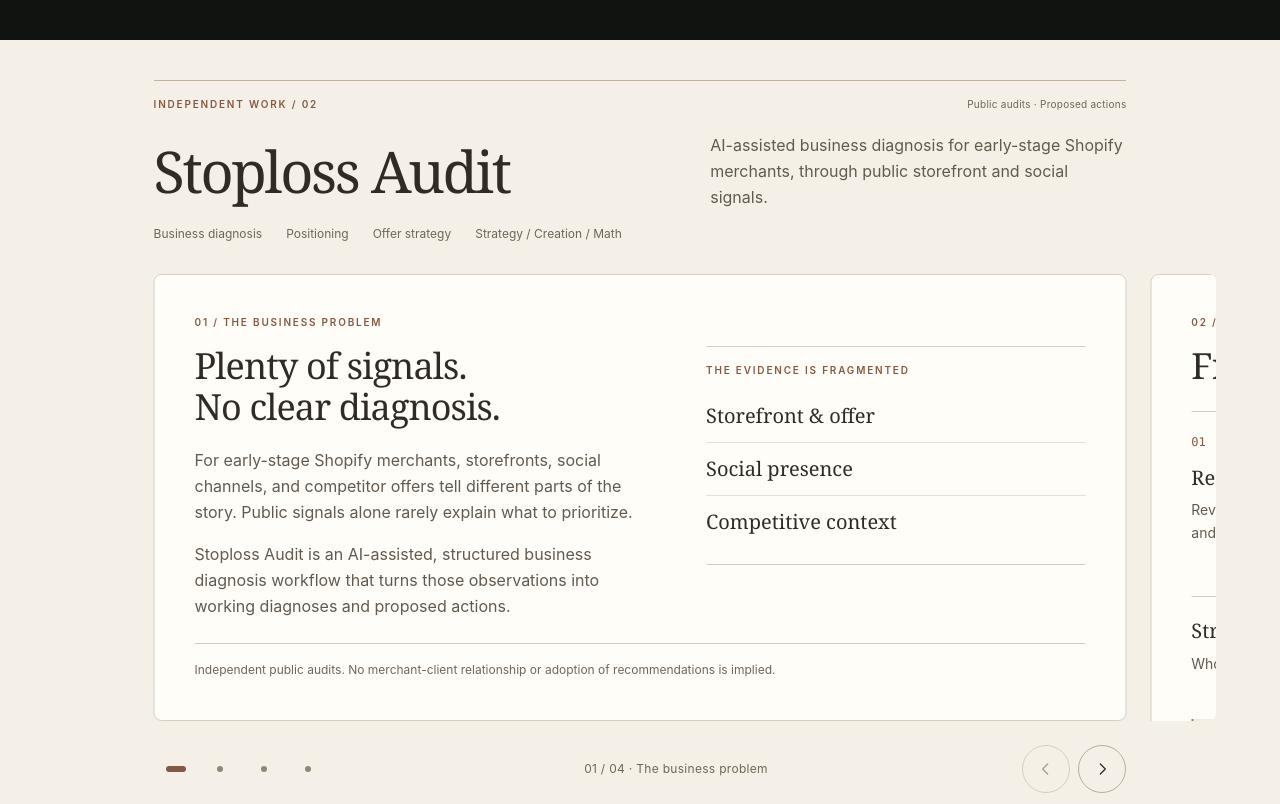
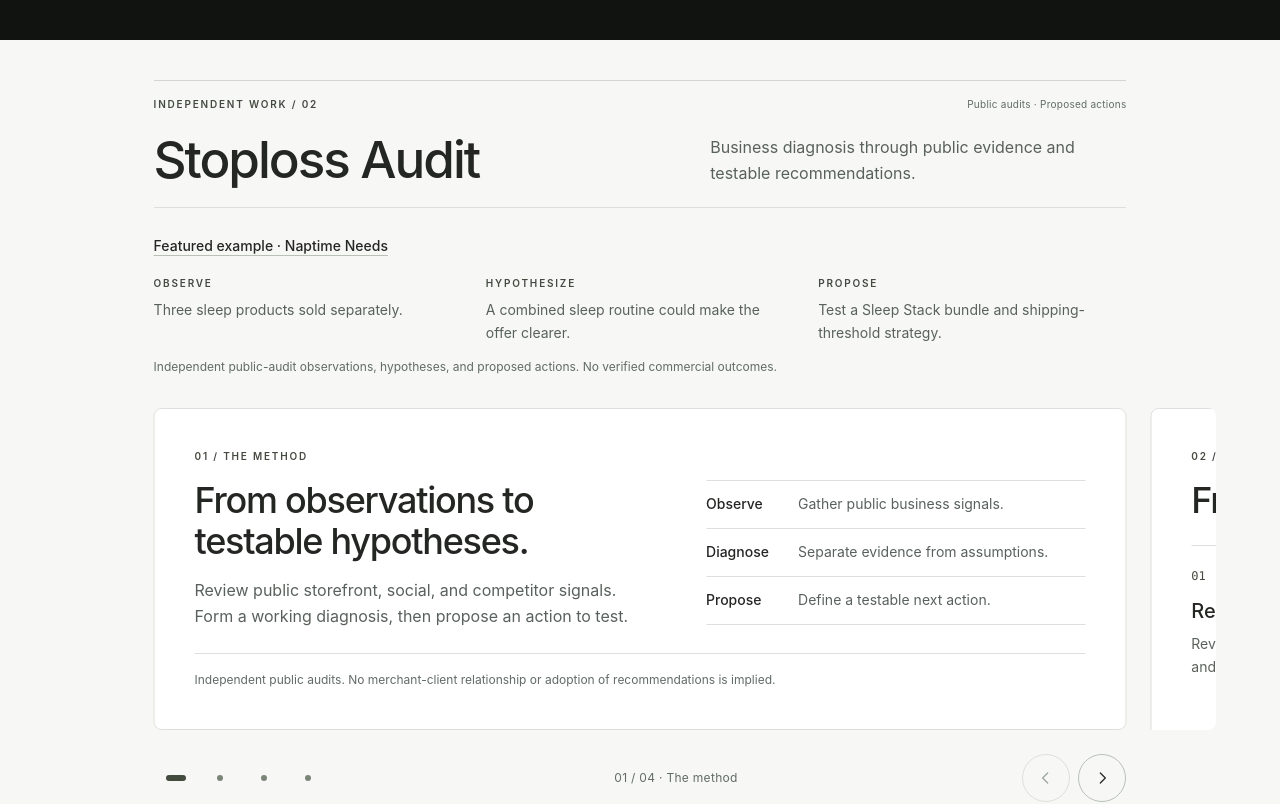
Before and after one commit to hansonz1/Personal-portfolio, a React (Vite) app: page / in a window 1280 px wide. Shown: the part 1940-2744 px from the top of the page. Built offline with nearby package versions, Linux system fonts and the light colour scheme.

Commit message:
Refine Stoploss visual design and evidence storytelling

```diff
--- a/src/components/StoplossFeaturedProject.jsx
+++ b/src/components/StoplossFeaturedProject.jsx
@@ -1,17 +1,18 @@
 import ProjectCarousel from './ProjectCarousel.jsx'
 import { stoplossAudits } from '../data/stoplossAudits.js'
 
-const eyebrow = 'text-[10px] font-semibold tracking-[0.18em] text-[#835b43] uppercase'
-const heading = 'max-w-[820px] font-serif text-[clamp(1.75rem,3vw,2.25rem)] leading-[1.13] tracking-[-0.025em]'
-const body = 'text-base leading-relaxed text-[#625a4e]'
+const eyebrow = 'text-[10px] font-semibold tracking-[0.18em] text-[#454a41] uppercase'
+const heading = 'max-w-[820px] font-medium text-[clamp(1.75rem,3vw,2.25rem)] leading-[1.12] tracking-[-0.035em]'
+const body = 'text-base leading-relaxed text-[#59615c]'
+const featuredExample = stoplossAudits.find(audit => audit.name === 'Naptime Needs')
 
 function FeaturedAudit({ audit }) {
   return (
-    <article className="min-w-0 border-t border-[#d6cec0] pt-4">
-      <h4 className="font-serif text-2xl leading-tight tracking-tight">{audit.name}</h4>
-      <p className="mt-3 text-sm leading-relaxed text-[#625a4e]">{audit.observation}</p>
-      <p className="mt-3 text-sm leading-relaxed text-[#625a4e]">
-        <span className="font-medium text-[#302b24]">Proposed:</span> {audit.action}
+    <article className="min-w-0 border-t border-[#dce0dc] pt-4">
+      <h4 className="font-medium text-2xl leading-tight tracking-tight">{audit.name}</h4>
+      <p className="mt-3 text-sm leading-relaxed text-[#59615c]">{audit.observation}</p>
+      <p className="mt-3 text-sm leading-relaxed text-[#59615c]">
+        <span className="font-medium text-[#242623]">Proposed:</span> {audit.action}
       </p>
     </article>
   )
@@ -20,28 +21,29 @@ function FeaturedAudit({ audit }) {
 const slides = [
   {
     id: 'problem',
-    label: 'The business problem',
+    label: 'The method',
     content: (
       <div>
-        <p className={eyebrow}>01 / The business problem</p>
-        <div className="mt-4 grid items-start gap-7 lg:grid-cols-[1.1fr_0.9fr] lg:gap-12">
-          <div className="max-w-[540px]">
-            <h3 className={heading}>Plenty of signals.<br />No clear diagnosis.</h3>
-            <div className="mt-5 space-y-4">
-              <p className={body}>For early-stage Shopify merchants, storefronts, social channels, and competitor offers tell different parts of the story. Public signals alone rarely explain what to prioritize.</p>
-              <p className={body}>Stoploss Audit is an AI-assisted, structured business diagnosis workflow that turns those observations into working diagnoses and proposed actions.</p>
-            </div>
+        <p className={eyebrow}>01 / The method</p>
+        <div className="mt-4 grid items-start gap-5 lg:grid-cols-[1.1fr_0.9fr] lg:gap-12">
+          <div className="min-w-0">
+            <h3 className={heading}>From observations to testable hypotheses.</h3>
+            <p className={`mt-4 max-w-[620px] ${body}`}>Review public storefront, social, and competitor signals. Form a working diagnosis, then propose an action to test.</p>
           </div>
-          <div className="border-t border-[#d6cec0] py-4 lg:border-b">
-            <p className={eyebrow}>The evidence is fragmented</p>
-            <ul className="mt-3 divide-y divide-[#e6dfd3] font-serif text-xl">
-              {['Storefront & offer', 'Social presence', 'Competitive context'].map((signal) => (
-                <li key={signal} className="py-3">{signal}</li>
-              ))}
-            </ul>
-          </div>
+          <ol aria-label="Analytical process" className="min-w-0 divide-y divide-[#dce0dc] border-y border-[#dce0dc]">
+            {[
+              ['Observe', 'Gather public business signals.'],
+              ['Diagnose', 'Separate evidence from assumptions.'],
+              ['Propose', 'Define a testable next action.'],
+            ].map(([label, detail]) => (
+              <li key={label} className="grid grid-cols-[4.5rem_1fr] items-baseline gap-3 py-2.5 lg:grid-cols-[5rem_1fr] lg:py-3">
+                <span className="text-sm font-medium text-[#242623]">{label}</span>
+                <p className="text-sm leading-relaxed text-[#59615c]">{detail}</p>
+              </li>
+            ))}
+          </ol>
         </div>
-        <p className="mt-6 border-t border-[#d6cec0] pt-4 text-xs leading-relaxed text-[#706657]">Independent public audits. No merchant-client relationship or adoption of recommendations is implied.</p>
+        <p className="mt-6 border-t border-[#dce0dc] pt-4 text-xs leading-relaxed text-[#626b66]">Independent public audits. No merchant-client relationship or adoption of recommendations is implied.</p>
       </div>
     ),
   },
@@ -59,27 +61,27 @@ const slides = [
             ['Compare alternatives', 'Put the offer in its competitor context.'],
             ['Analyze & prioritize', 'Apply Strategy / Creation / Math, then propose next actions.'],
           ].map(([title, detail], index) => (
-            <li key={title} className="min-w-0 border-t border-[#d6cec0] pt-4">
-              <span className="font-mono text-xs text-[#835b43]">0{index + 1}</span>
-              <h4 className="mt-3 font-serif text-xl leading-snug">{title}</h4>
-              <p className="mt-2 text-sm leading-relaxed text-[#625a4e]">{detail}</p>
+            <li key={title} className="min-w-0 border-t border-[#dce0dc] pt-4">
+              <span className="font-mono text-xs text-[#454a41]">0{index + 1}</span>
+              <h4 className="mt-3 font-medium text-xl leading-snug">{title}</h4>
+              <p className="mt-2 text-sm leading-relaxed text-[#59615c]">{detail}</p>
             </li>
           ))}
         </ol>
-        <dl className="mt-6 grid gap-5 border-t border-[#d6cec0] pt-5 sm:grid-cols-3">
+        <dl className="mt-6 grid gap-5 border-t border-[#dce0dc] pt-5 sm:grid-cols-3">
           {[
             ['Strategy', 'Who is the buyer, and why this offer?'],
             ['Creation', 'How clearly do the message and presentation express the value?'],
             ['Math', 'Which commercial assumptions need more evidence?'],
           ].map(([title, detail]) => (
             <div key={title}>
-              <dt className="font-serif text-xl">{title}</dt>
-              <dd className="mt-2 text-sm leading-relaxed text-[#625a4e]">{detail}</dd>
+              <dt className="font-medium text-xl">{title}</dt>
+              <dd className="mt-2 text-sm leading-relaxed text-[#59615c]">{detail}</dd>
             </div>
           ))}
         </dl>
-        <aside className="mt-5 border-l-2 border-[#a37a59] bg-[#f3eee4] px-5 py-3 text-sm leading-relaxed text-[#625a4e]">
-          <strong className="font-semibold text-[#302b24]">The limits of public evidence.</strong>{' '}
+        <aside className="mt-5 border-l-2 border-[#a5aea2] bg-[#f2f4f0] px-5 py-3 text-sm leading-relaxed text-[#59615c]">
+          <strong className="font-semibold text-[#242623]">The limits of public evidence.</strong>{' '}
           Information is incomplete. Private conversion, margin, and CAC data are generally unavailable, so recommendations remain hypotheses to test.
         </aside>
       </div>
@@ -97,19 +99,19 @@ const slides = [
         </div>
         <div className="mt-6">
           <p className={`${eyebrow} mb-3`}>Supporting perspectives</p>
-          <ul className="divide-y divide-[#d6cec0] border-y border-[#d6cec0]">
+          <ul className="divide-y divide-[#dce0dc] border-y border-[#dce0dc]">
             {stoplossAudits.filter(audit => !audit.featured).map(audit => (
               <li key={audit.name} className="grid items-baseline gap-2 py-3 md:grid-cols-[160px_1fr] md:gap-6">
-                <h4 className="min-w-0 font-serif text-xl leading-snug">{audit.name}</h4>
-                <p className="text-sm leading-relaxed text-[#625a4e]">
+                <h4 className="min-w-0 font-medium text-xl leading-snug">{audit.name}</h4>
+                <p className="text-sm leading-relaxed text-[#59615c]">
                   {audit.observation}{' '}
-                  <span className="font-medium text-[#302b24]">Proposed:</span> {audit.action}
+                  <span className="font-medium text-[#242623]">Proposed:</span> {audit.action}
                 </p>
               </li>
             ))}
           </ul>
         </div>
-        <p className="mt-4 text-xs leading-relaxed text-[#706657]">Public observations and proposed actions, not measured conversion or AOV improvements.</p>
+        <p className="mt-4 text-xs leading-relaxed text-[#626b66]">Public observations and proposed actions, not measured conversion or AOV improvements.</p>
       </div>
     ),
   },
@@ -121,15 +123,15 @@ const slides = [
         <p className={eyebrow}>04 / Explore the audits</p>
         <h3 className={`${heading} mt-4`}>Read the reasoning. See the proposals.</h3>
         <p className={`mt-4 max-w-[620px] ${body}`}>Explore each public audit on X. The cases present diagnoses and proposed actions; they do not establish verified post-implementation outcomes.</p>
-        <ul className="mt-6 divide-y divide-[#d6cec0] border-y border-[#d6cec0]">
+        <ul className="mt-6 divide-y divide-[#dce0dc] border-y border-[#dce0dc]">
           {stoplossAudits.map((audit, index) => (
             <li key={audit.name}>
-              <a href={audit.url} target="_blank" rel="noopener noreferrer" className="flex min-h-14 items-center justify-between gap-4 rounded-sm py-3 hover:text-[#835b43] focus-visible:outline-2 focus-visible:outline-offset-4 focus-visible:outline-[#835b43] motion-safe:transition-colors">
+              <a href={audit.url} target="_blank" rel="noopener noreferrer" className="flex min-h-14 items-center justify-between gap-4 rounded-sm py-3 hover:text-[#454a41] focus-visible:outline-2 focus-visible:outline-offset-4 focus-visible:outline-[#454a41] motion-safe:transition-colors">
                 <span className="flex min-w-0 items-center gap-4 sm:gap-6">
-                  <span aria-hidden="true" className="font-mono text-[10px] text-[#706657]">0{index + 1}</span>
+                  <span aria-hidden="true" className="font-mono text-[10px] text-[#626b66]">0{index + 1}</span>
                   <span className="min-w-0">
-                    <span className="block break-words font-serif text-xl">{audit.name}</span>
-                    <span className="mt-1 block text-xs text-[#706657]">Public audit on X</span>
+                    <span className="block break-words font-medium text-xl">{audit.name}</span>
+                    <span className="mt-1 block text-xs text-[#626b66]">Public audit on X</span>
                   </span>
                 </span>
                 <span aria-hidden="true" className="text-xl">↗</span>
@@ -145,20 +147,38 @@ const slides = [
 
 function StoplossFeaturedProject() {
   return (
-    <section aria-labelledby="stoploss-heading" className="stoploss-featured-project bg-[#f4f0e7] text-[#302b24]">
+    <section aria-labelledby="stoploss-heading" className="stoploss-featured-project bg-[#f7f8f6] text-[#242623]">
       <div className="mx-auto max-w-[1680px] px-6 py-12 sm:px-10 sm:py-16 lg:px-12 lg:py-10 xl:px-16">
         <header className="stoploss-aligned mb-7 sm:mb-8">
-          <div className="mb-5 flex flex-wrap justify-between gap-3 border-t border-[#bfb4a3] pt-4">
+          <div className="mb-5 flex flex-wrap justify-between gap-3 border-t border-[#d1d6d0] pt-4">
             <p className={eyebrow}>Independent work / 02</p>
-            <p className="text-[10px] tracking-wide text-[#706657]">Public audits · Proposed actions</p>
+            <p className="text-[10px] tracking-wide text-[#626b66]">Public audits · Proposed actions</p>
           </div>
           <div className="grid items-center gap-5 lg:grid-cols-[1.1fr_0.9fr] lg:gap-12">
-            <h2 id="stoploss-heading" className="font-serif text-[clamp(2.5rem,4.5vw,4rem)] leading-[1.08] tracking-[-0.04em] text-balance">Stoploss Audit</h2>
-            <p className={`max-w-[520px] ${body}`}>AI-assisted business diagnosis for early-stage Shopify merchants, through public storefront and social signals.</p>
+            <h2 id="stoploss-heading" className="font-medium text-[clamp(2.25rem,4vw,3.5rem)] leading-[1.08] tracking-[-0.04em] text-balance">Stoploss Audit</h2>
+            <p className={`max-w-[520px] ${body}`}>Business diagnosis through public evidence and testable recommendations.</p>
           </div>
-          <ul aria-label="Stoploss project skills" className="mt-4 flex flex-wrap gap-x-6 gap-y-2 text-xs text-[#706657]">
-            {['Business diagnosis', 'Positioning', 'Offer strategy', 'Strategy / Creation / Math'].map(skill => <li key={skill}>{skill}</li>)}
-          </ul>
+          <div className="mt-5 border-t border-[#dce0dc] pt-4">
+            <p className="text-sm font-medium">
+              <a href={featuredExample.url} target="_blank" rel="noopener noreferrer" className="inline-flex min-h-11 items-center rounded-sm underline decoration-[#b9c1b7] underline-offset-4 hover:decoration-current focus-visible:outline-2 focus-visible:outline-offset-4 focus-visible:outline-[#434a3e]">
+                Featured example · {featuredExample.name}
+                <span className="sr-only"> (public audit on X, opens in a new tab)</span>
+              </a>
+            </p>
+            <dl className="mt-2 grid gap-3 sm:grid-cols-3 sm:gap-6">
+              {[
+                ['Observe', 'Three sleep products sold separately.'],
+                ['Hypothesize', 'A combined sleep routine could make the offer clearer.'],
+                ['Propose', 'Test a Sleep Stack bundle and shipping-threshold strategy.'],
+              ].map(([label, detail]) => (
+                <div key={label} className="grid min-w-0 grid-cols-[6.25rem_1fr] items-baseline gap-x-3 sm:block">
+                  <dt className={eyebrow}>{label}</dt>
+                  <dd className="text-sm leading-relaxed text-[#59615c] sm:mt-2">{detail}</dd>
+                </div>
+              ))}
+            </dl>
+            <p className="mt-3 text-xs leading-relaxed text-[#626b66]">Independent public-audit observations, hypotheses, and proposed actions. No verified commercial outcomes.</p>
+          </div>
         </header>
         <ProjectCarousel slides={slides} label="Stoploss Audit case studies" theme="light" />
       </div>
--- a/src/index.css
+++ b/src/index.css
@@ -146,6 +146,50 @@
   --carousel-duration: 450ms;
 }
 
+/* Stoploss's neutral palette is scoped here; other carousel themes stay intact. */
+.stoploss-featured-project .project-carousel[data-theme="light"] {
+  color: #242623;
+  outline-color: #434a3e;
+}
+
+.stoploss-featured-project .project-carousel[data-theme="light"] .project-carousel-card {
+  background: #ffffff;
+  border-color: #dce0dc;
+}
+
+.stoploss-featured-project .project-carousel[data-theme="light"] button:focus-visible {
+  outline-color: #434a3e;
+}
+
+.stoploss-featured-project .project-carousel[data-theme="light"] .project-carousel-arrow {
+  color: #242623;
+  border-color: #b9c1b7;
+}
+
+.stoploss-featured-project .project-carousel[data-theme="light"] .project-carousel-arrow:hover {
+  background: #e9ede6;
+  border-color: #87917d;
+}
+
+.stoploss-featured-project .project-carousel[data-theme="light"] .project-carousel-arrow:disabled {
+  color: #9ba499;
+  border-color: #dce0dc;
+  background: transparent;
+}
+
+.stoploss-featured-project .project-carousel[data-theme="light"] .project-carousel-dot {
+  background: #7a8477;
+}
+
+.stoploss-featured-project .project-carousel[data-theme="light"] button:hover .project-carousel-dot,
+.stoploss-featured-project .project-carousel[data-theme="light"] [aria-current="step"] .project-carousel-dot {
+  background: #434a3e;
+}
+
+.stoploss-featured-project .project-carousel[data-theme="light"] .project-carousel-caption {
+  color: #626b66;
+}
+
 /* Editorial content sizes naturally; desktop cards do not inherit GTM's
    technical-card minimum height or its larger interior padding. */
 .stoploss-featured-project .project-carousel-card {
```
